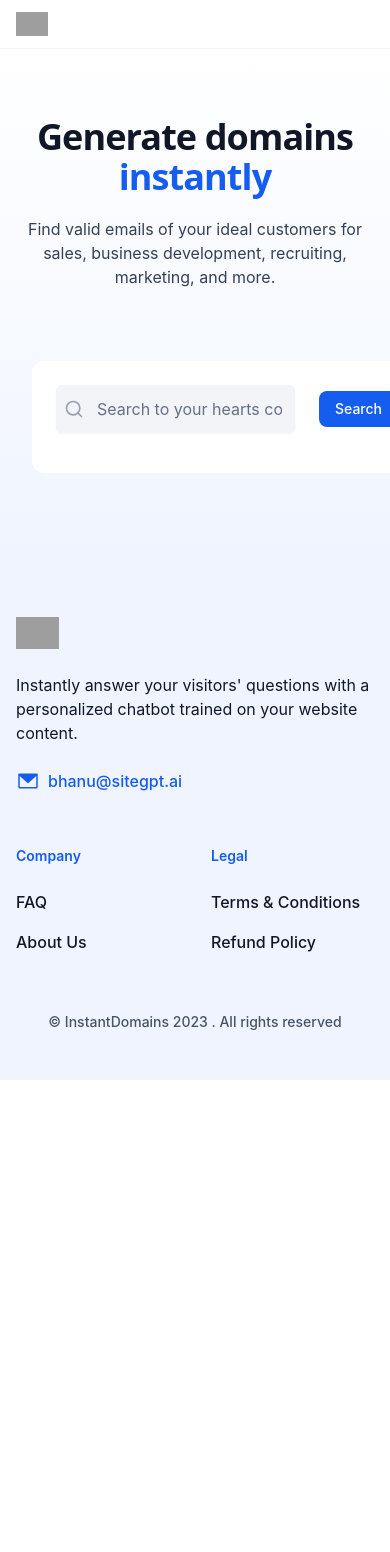
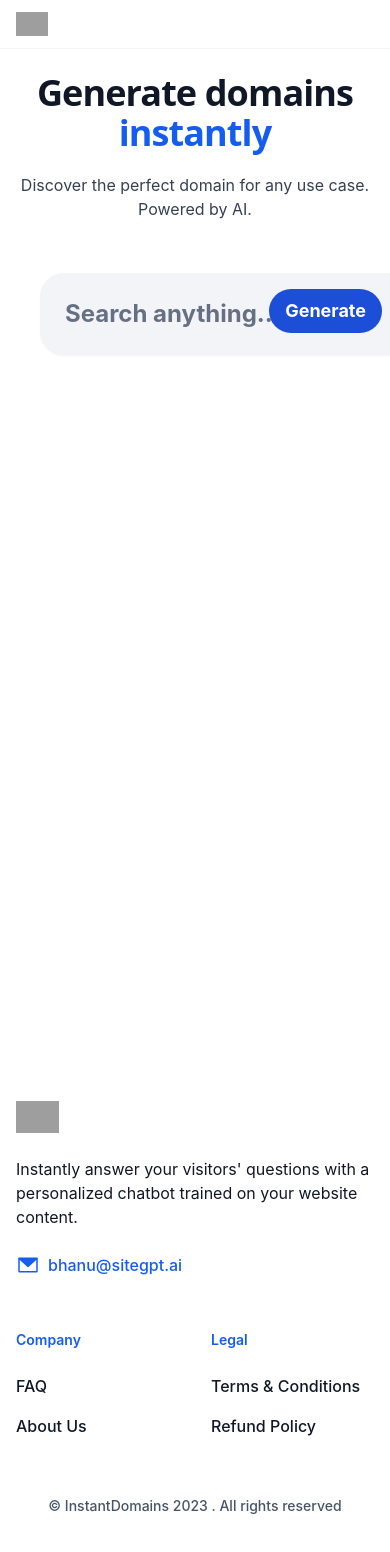
Before and after one commit to InstantDomainsHQ/app, a Next.js app in the folder frontend/: page / in a window 390 px wide. Shown: the top 1552 px of the page. Before the commit the page ends 1080 px from the top, so only its background shows below. Built offline with nearby package versions, Linux system fonts and the light colour scheme; no server answers; grey boxes are pictures that could not be loaded.

Commit message:
Customize search box

```diff
--- a/frontend/src/components/nav/footer.tsx
+++ b/frontend/src/components/nav/footer.tsx
@@ -1,23 +1,8 @@
 import React from "react";
 
-import {useAuthContext} from "@/src/components/context/AuthContext";
-import {usePathname} from "next/navigation";
-
 export default function Footer() {
-  const {authUser} = useAuthContext()
-  const pathname = usePathname()
-
-  const showFooter = () => {
-    if (authUser || pathname.includes("/login")) return false
-    return true
-  }
-
-  if (!showFooter()) {
-    return <></>
-  }
-
   return (
-      <footer className="bg-blue-50 py-12 sm:py-16 lg:pt-20 xl:pt-24">
+      <footer className="py-12 sm:py-16 lg:pt-20 xl:pt-24 mt-40">
         <div className="max-w-screen-xl mx-auto px-4 sm:px-6 lg:px-8">
           <div className="grid grid-cols-2 gap-x-8 gap-y-12 md:grid-cols-7">
             <div className="col-span-2 shrink-0 md:col-span-3">
--- a/frontend/src/components/search/index.tsx
+++ b/frontend/src/components/search/index.tsx
@@ -148,33 +148,68 @@ export default function SearchBox() {
   }
 
   return (
-      <section className="container px-4 mx-auto py-6">
+      <section className="container px-4 mx-auto py-2">
         <div className="m-6 w-screen max-w-screen-md mx-auto">
           <div className="flex flex-col">
-            <div className="rounded-xl  bg-white p-6 ">
+            <div className="rounded-xl  bg-white p-2 ">
               <div>
-                <div className="relative mb-4 w-full flex  items-center justify-between rounded-md">
-                  <svg className="absolute left-2 block h-5 w-5 text-gray-400"
-                       xmlns="http://www.w3.org/2000/svg" width="24" height="24" viewBox="0 0 24 24"
-                       fill="none" stroke="currentColor" strokeWidth="2" strokeLinecap="round"
-                       strokeLinejoin="round">
-                    <circle cx="11" cy="11" r="8" className=""></circle>
-                    <line x1="21" y1="21" x2="16.65" y2="16.65" className=""></line>
-                  </svg>
-                  <div className="w-full">
-                    <input
-                        name="search"
-                        onChange={onChange}
-                        className="h-12 block w-full rounded-md border border-gray-100 bg-gray-100 pl-10 px-10 py-4 pr-40 pl-12 shadow-sm outline-none focus:border-blue-500 focus:ring focus:ring-blue-200 focus:ring-opacity-50"
-                        type="text" placeholder={'Search to your hearts content'}
-                        value={query}/>
-                  </div>
-                  <div>
-                    <button
-                        onClick={onSearch}
-                        className="ml-6 rounded-lg bg-blue-600 px-4 py-2 font-medium text-white outline-none hover:opacity-80 focus:ring">Search
-                    </button>
-                  </div>
+                <div className="relative mb-2 w-full flex  items-center justify-between">
+                  {/*<svg className="absolute left-2 block h-5 w-5 text-gray-400"*/}
+                  {/*     xmlns="http://www.w3.org/2000/svg" width="24" height="24" viewBox="0 0 24 24"*/}
+                  {/*     fill="none" stroke="currentColor" strokeWidth="2" strokeLinecap="round"*/}
+                  {/*     strokeLinejoin="round">*/}
+                  {/*  <circle cx="11" cy="11" r="8" className=""></circle>*/}
+                  {/*  <line x1="21" y1="21" x2="16.65" y2="16.65" className=""></line>*/}
+                  {/*</svg>*/}
+                  {/*<div className="w-full flex">*/}
+                  {/*  <input*/}
+                  {/*      name="search"*/}
+                  {/*      onChange={onChange}*/}
+                  {/*      className="block w-full rounded-3xl px-6 py-6 border border-gray-100 bg-gray-100 shadow-sm outline-none focus:border-blue-500 focus:ring focus:ring-blue-200 focus:ring-opacity-50"*/}
+                  {/*      type="text" placeholder={'Search to your hearts content'}*/}
+                  {/*      value={query}/>*/}
+
+                  {/*  <div>*/}
+                  {/*    <button*/}
+                  {/*        onClick={onSearch}*/}
+                  {/*        // className="ml-6 rounded-lg bg-blue-600 px-4 py-2 font-medium text-white outline-none hover:opacity-80 focus:ring"*/}
+                  {/*        className="absolute bg-blue-700 hover:bg-blue-900 text-white text-lg font-bold py-2 px-4 rounded-full"*/}
+                  {/*    >Generate*/}
+                  {/*    </button>*/}
+                  {/*  </div>*/}
+                  {/*</div>*/}
+
+
+                      <div className="relative items-center justify-between w-full flex">
+                        <div className="absolute top-4 left-3">
+                          <i className="fa fa-search text-gray-400 z-20 hover:text-gray-500"></i>
+                        </div>
+                        <input type="text" className="px-6 py-6 w-full rounded-3xl border border-gray-100 bg-gray-100 shadow-sm outline-none focus:border-blue-500 text-2xl font-bold" placeholder="Search anything..."/>
+                          <div className="absolute top-2 right-2 px-6 py-2">
+
+                            <button className="bg-blue-700 hover:bg-blue-900 text-white text-lg font-bold py-2 px-4 rounded-full">Generate</button>
+
+                          </div>
+                      </div>
+
+
+                {/*  <div className="hero bg-gredient-dark h-400px flex flex-col px-2">*/}
+                {/*    <div className="search-box mx-auto my-auto w-full sm:w-full md:w-full lg:w-3/4 xl:w-3/4">*/}
+                {/*      <form className="flex flex-row">*/}
+                {/*<span*/}
+                {/*    className="flex items-center bg-gray-100 rounded rounded-r-2xl border-0 px-3 font-bold text-grey-100"/>*/}
+                {/*        <input*/}
+                {/*            className="px-6 py-6 border border-gray-100 bg-gray-100 shadow-sm outline-none focus:border-blue-500 focus:ring focus:ring-blue-200 focus:ring-opacity-50"*/}
+                {/*            type="text" placeholder="What do you want to learn?"/>*/}
+                {/*<span*/}
+                {/*    className="flex items-center bg-gray-100 rounded rounded-l-none border-0 px-3 font-bold text-grey-100">*/}
+                {/*    <button*/}
+                {/*        className="bg-gredient-dark hover:bg-gredient-light text-lg text-white font-bold py-3 px-6 rounded">Search</button>*/}
+                {/*</span>*/}
+                {/*      </form>*/}
+                {/*    </div>*/}
+                {/*  </div>*/}
+
 
                 </div>
               </div>
--- a/frontend/src/pages/_app.tsx
+++ b/frontend/src/pages/_app.tsx
@@ -6,7 +6,6 @@ import 'rsuite/dist/rsuite.min.css';
 import Header from "../components/nav/header";
 import Footer from "../components/nav/footer";
 import {AuthContextProvider} from "@/src/components/context/AuthContext";
-import RequireLogin from "@/src/components/utils/require-login";
 
 function MyApp({ Component, pageProps }: AppProps) {
   return (
@@ -17,7 +16,9 @@ function MyApp({ Component, pageProps }: AppProps) {
         <script src="/assets/js/flowbite.js" />
       </Head>
         <Header/>
-        <RequireLogin><Component {...pageProps} /></RequireLogin>
+        <div className="h-screen">
+          <Component {...pageProps} />
+        </div>
         <Footer/>
       </AuthContextProvider>
   )
--- a/frontend/src/pages/index.tsx
+++ b/frontend/src/pages/index.tsx
@@ -24,23 +24,17 @@ export default function Home() {
   return (
       <main>
         <section
-            className="bg-gradient-to-b from-white to-blue-50 py-12 sm:py-16 lg:py-20 xl:py-24">
+            className="py-6 sm:py-16 lg:py-10 xl:py-12">
           <div className="max-w-screen-xl mx-auto px-4 sm:px-6 lg:px-8">
             <div className="max-w-xl mx-auto text-center lg:max-w-4xl">
-              <p className="font-display text-4xl font-bold tracking-tight text-gray-900 mt-5 sm:text-5xl lg:text-6xl">Generate domains <span
+              <p className="font-display text-4xl sm:text-6xl lg:text-6xl font-bold tracking-tight text-gray-900 leading-normal">Generate domains <span
                   className="text-blue-600">instantly</span></p>
-              <p className="max-w-3xl text-base font-normal text-gray-700 mx-auto mt-5 sm:text-lg lg:text-xl">Find valid emails of your ideal customers for sales, business development, recruiting, marketing, and more.</p>
+              <p className="max-w-3xl text-base font-normal text-gray-700 mx-auto mt-5 sm:text-lg lg:text-xl leading-normal">Discover the perfect domain for any use case. Powered by AI.</p>
             </div>
 
             <div
-                className="flex flex-col gap-4 mt-6 sm:flex-row sm:items-center sm:justify-center sm:gap-5 sm:mt-8">
-
-
-              {/*<a href="/login"><button className="isomorphic-link isomorphic-link--internal inline-flex items-center justify-center bg-blue-600 text-lg font-semibold text-white shadow-sm transition-all duration-150 rounded-xl px-8 py-4 hover:bg-blue-700 focus-visible:outline focus-visible:outline-2 focus-visible:outline-offset-2 focus-visible:outline-blue-600">Get Started</button></a>*/}
+                className="flex flex-col gap-4 mt-3 sm:flex-row sm:items-center sm:justify-center sm:gap-5 sm:mt-8">
               <SearchBox/>
-
-
-
             </div>
             {/*<div className="max-w-6xl mx-auto mt-16 lg:mt-20"><img*/}
             {/*    className="h-full w-full object-cover shadow-lg ring-1 ring-blue-200 rounded-2xl"*/}
```
Also changed, not shown: frontend/src/components/list/index.tsx (+35 -33 lines), 1 other file (tests, documents, lock files or other folders).
